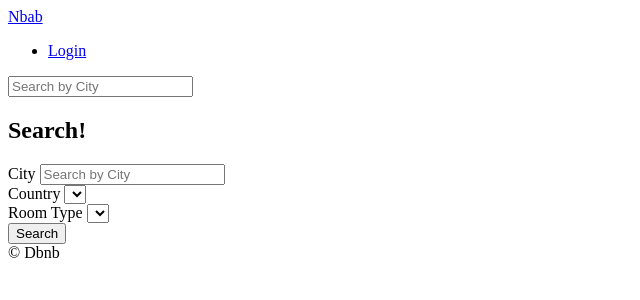
After one commit to tkdalsss/django_project, a Django app: template templates/rooms/search.html in a window 1280 px wide. The commit adds this page. Shown: the top 300 px of the page, without its empty margins (0-640 px from the left). Run offline with Django 3.2, Linux system fonts and the light colour scheme; the template is opened without the code that fills it, so the values that code supplies are empty.

Commit message:
update study 220811(2)

```diff
--- a/rooms/urls.py
+++ b/rooms/urls.py
@@ -3,4 +3,7 @@ from . import views
 
 app_name = "rooms"
 
-urlpatterns = [path("<int:pk>", views.room_detail, name="detail")]
+urlpatterns = [
+    path("<int:pk>", views.RoomDetail.as_view(), name="detail"),
+    path("search/", views.search, name="search")
+]
--- a/templates/base.html
+++ b/templates/base.html
@@ -1,11 +1,17 @@
 <!DOCTYPE html>
 <html>
 <head>
-    <title>Document</title>
+    <title>{% block page_title %}{% endblock page_title %}| Dbnb</title>
 </head>
 <body>
-
-    {% include "partials/header.html" %}
+    <header>
+        {% include "partials/nav.html" %}
+        {% block search-bar %}
+            <form method="get" action="{% url "rooms:search" %}">
+                <input name="city" placeholder="Search by City" />
+            </form>
+        {% endblock search-bar %}
+    </header>
 
     {% block content %}{% endblock %}
 
--- a/templates/partials/footer.html
+++ b/templates/partials/footer.html
@@ -1,3 +1,3 @@
 <footer>
-    &copy; Nbnb
+    &copy; Dbnb
 </footer>
--- a/templates/partials/header.html
+++ /dev/null
@@ -1,6 +0,0 @@
-<header>
-    <a href="{% url "core:home" %}">Nbab</a>
-    <ul>
-        <li><a href="#">Login</a></li>
-    </ul>
-</header>
--- /dev/null
+++ b/templates/partials/nav.html
@@ -0,0 +1,4 @@
+<a href="{% url "core:home" %}">Nbab</a>
+<ul>
+    <li><a href="#">Login</a></li>
+</ul>
--- /dev/null
+++ b/templates/rooms/search.html
@@ -0,0 +1,35 @@
+{% extends "base.html" %}
+
+{% block page_title %}
+    Search
+{% endblock page_title %}
+
+{% block content %}
+
+    <h2>Search!</h2>
+
+    <form method="get" action="{% url "rooms:search" %}">
+        <div>
+            <label for="city">City</label>
+            <input value="{{city}}" id="city" name="city" placeholder="Search by City" />
+        </div>
+        <div>
+            <label for="country">Country</label>
+            <select id="country" name="country">
+                {% for country in countries %}
+                    <option value="{{ country.code }}">{{country.name}}</option>
+                {% endfor %}
+            </select>
+        </div>
+        <div>
+            <label for="room_types">Room Type</label>
+            <select id="room_types" name="room_type">
+                {% for room_type in room_types %}
+                    <option value="{{ room_type.pk }}">{{room_type.name}}</option>
+                {% endfor %}
+            </select>
+        </div>
+        <button>Search</button>
+    </form>
+
+{% endblock content %}
```
Also changed, not shown: rooms/views.py (+38 -13 lines), templates/rooms/detail.html (deleted, +0 -9 lines), templates/rooms/room_detail.html (added, +38 -0 lines).
